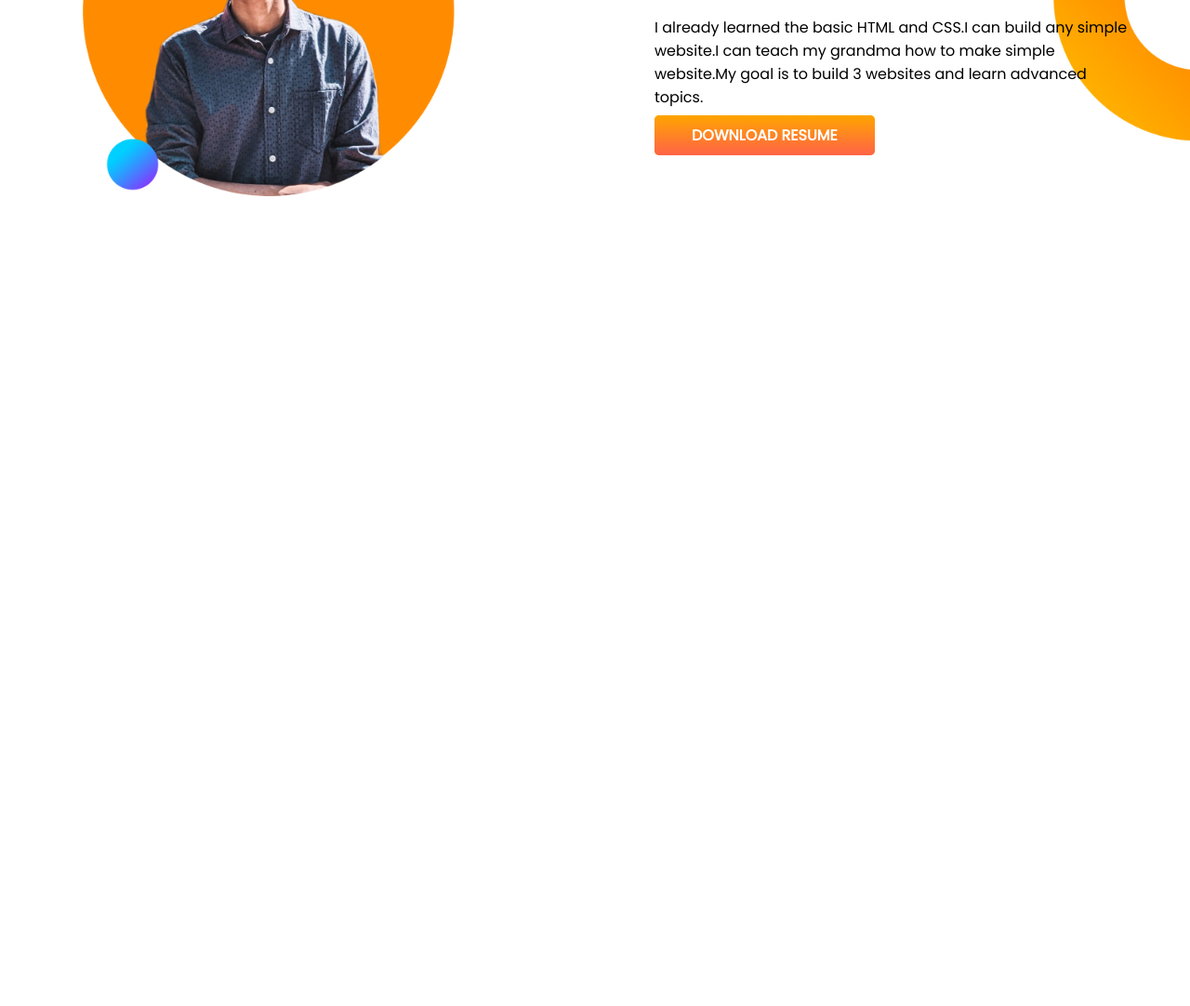
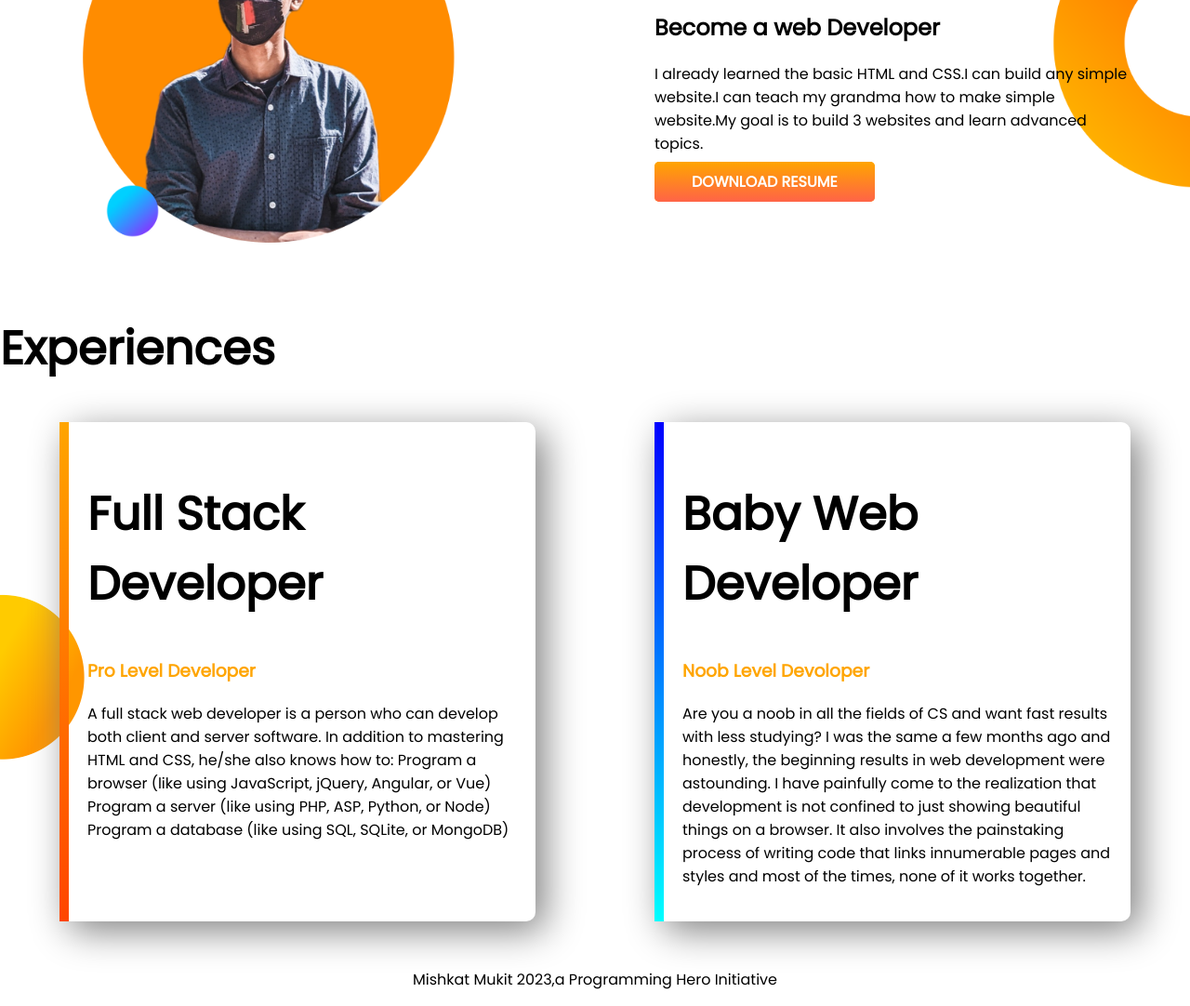
Before and after one commit to Mukit-22/developer-portfolio, a plain HTML site: page index.html in a window 1280 px wide. Shown: the part 719-1801 px from the top of the page at 93% size. Before the commit the page ends 965 px from the top, so only its background shows below. Drawn offline with Linux system fonts and the light colour scheme.

Commit message:
complete

```diff
--- a/index.html
+++ b/index.html
@@ -14,7 +14,7 @@
 </head>
 
 <body>
-    <section id="top-banner">
+    <section class="top-banner flexible-container">
         <div class="half-width">
             <h1>Welcome To</h1>
             <h1><span class="orange">Mishkat Mukit</span> World!</h1>
@@ -28,7 +28,7 @@
         <div class="half-width"><img src="golpfp.png">
         </div>
     </section>
-    <section class="dream-big">
+    <section class="dream-big flexible-container">
         <div class="half-width">
             <img src="golpfp2.png" alt="">
         </div>
@@ -40,8 +40,39 @@
             <a class="link-button" target="_blank" href="https://youtube.com/shorts/MonZ8RDt_fQ?feature=share">DOWNLOAD
                 RESUME</a>
         </div>
+    </section>
+    <section class="experience">
+        <h1>Experiences</h1>
+        <div class="flexible-container">
+            <div class="experience-item" id="full">
+                <h1>Full Stack Developer</h1>
+                <h3 class="orange">Pro Level Developer</h3>
+                <p>A full stack web developer is a person who can develop both client and server software.
+
+                    In addition to mastering HTML and CSS, he/she also knows how to:
+
+                    Program a browser (like using JavaScript, jQuery, Angular, or Vue)
+                    Program a server (like using PHP, ASP, Python, or Node)
+                    Program a database (like using SQL, SQLite, or MongoDB)</p>
+            </div>
+            <div class="experience-item" id="baby">
+                <h1>Baby Web Developer</h1>
+                <h3 class="orange">Noob Level Devoloper</h3>
+                <p>Are you a noob in all the fields of CS and want fast results with less studying? I was the same a few
+                    months ago and honestly, the beginning results in web development were astounding. I have painfully
+                    come
+                    to the realization that development is not confined to just showing beautiful things on a browser.
+                    It
+                    also involves the painstaking process of writing code that links innumerable pages and styles and
+                    most
+                    of the times, none of it works together. </p>
+            </div>
+        </div>
 
     </section>
+    <footer>
+        <p>Mishkat Mukit 2023,a Programming Hero Initiative</p>
+    </footer>
 </body>
 
 </html>
--- a/style.css
+++ b/style.css
@@ -11,8 +11,9 @@ h1 {
     color: orange;
 }
 
-section {
+.flexible-container {
     display: flex;
+    margin-bottom: 50px;
 }
 
 .half-width {
@@ -37,7 +38,7 @@ section {
     color: rgb(255, 255, 255);
 }
 
-#top-banner {
+.top-banner {
     background-image: url("developer.png");
     background-repeat: no-repeat;
     background-size: 70%;
@@ -53,3 +54,36 @@ section {
     background-position-y: 90px;
     margin: 0%;
 }
+
+.experience {
+    background-image: url("bottom.png");
+    background-size: 40%;
+    background-repeat: no-repeat;
+    background-position-y: 280px;
+}
+
+.experience-item {
+    width: 40%;
+    margin-right: 5%;
+    margin-left: 5%;
+    padding: 20px;
+    box-shadow: 10px 10px 40px gray;
+    border-radius: 10px;
+
+}
+
+#full {
+    border-left: 10px solid;
+    border-image: linear-gradient(orange, orangered);
+    border-image-slice: 1;
+}
+
+#baby {
+    border-left: 10px solid;
+    border-image: linear-gradient(blue, cyan);
+    border-image-slice: 1;
+}
+
+footer p {
+    text-align: center;
+}
```
Also changed, not shown: bottom.png (added).
